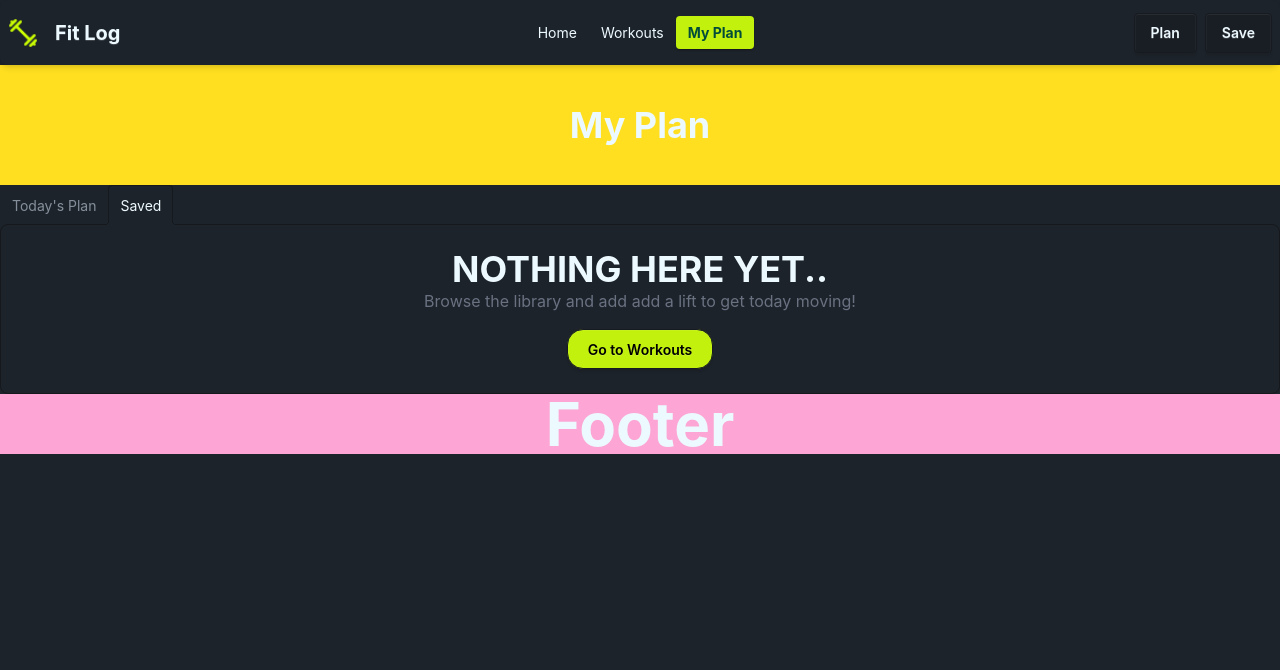
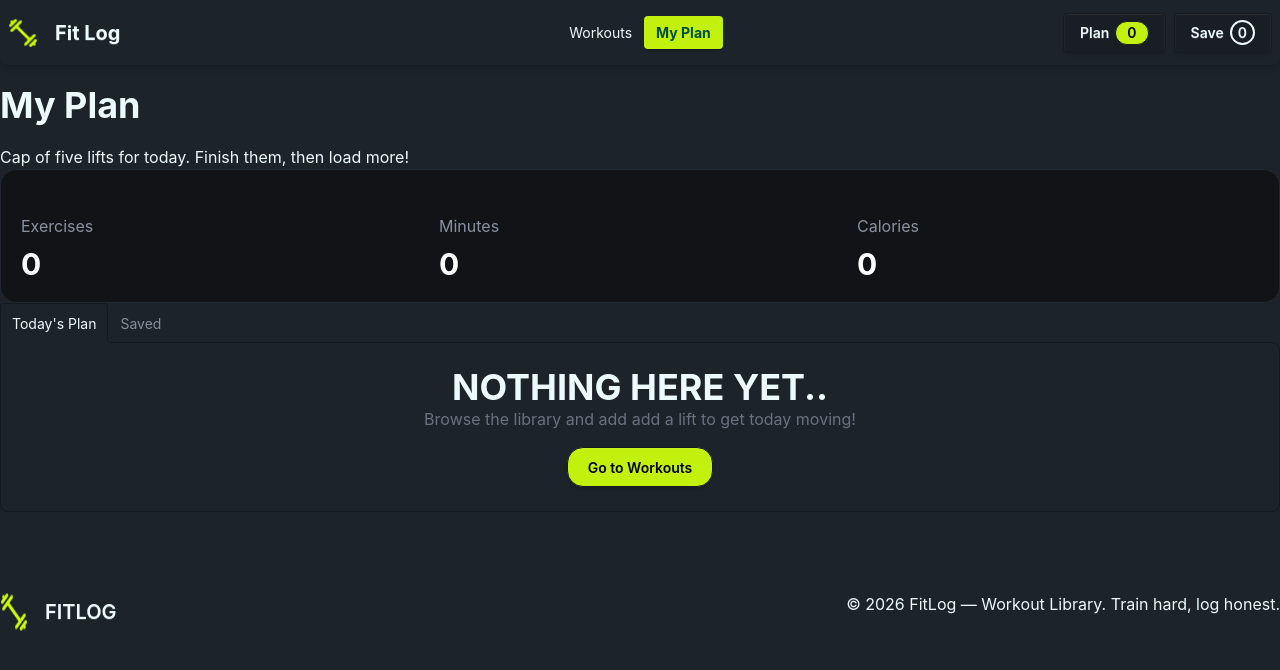
Before and after one commit to subongkarchakma/fit-log, a Next.js app: page /my-plan in a window 1280 px wide. Shown: the top 670 px of the page. Built offline with nearby package versions, Linux system fonts and the light colour scheme.

Commit message:
Footer section added

```diff
--- a/src/app/layout.tsx
+++ b/src/app/layout.tsx
@@ -3,7 +3,9 @@ import { Geist, Geist_Mono } from "next/font/google";
 import "./globals.css";
 import Navbar from "@/components/shared/Navbar";
 import WorkoutsProvider from "@/context/WorkoutsContext";
-import { ToastContainer } from "react-toastify/unstyled";
+import { ToastContainer } from "react-toastify";
+import Footer from "@/components/shared/Footer";
+
 
 const geistSans = Geist({
   variable: "--font-geist-sans",
@@ -32,7 +34,7 @@ export default function RootLayout({ children }: LayoutProps<"/">) {
         <WorkoutsProvider>
           <Navbar />
           {children}
-          <h2 className="font-bold text-6xl bg-pink-300 text-center">Footer</h2>
+          <Footer />
            <ToastContainer />
         </WorkoutsProvider>
       </body>
--- a/src/app/my-plan/page.tsx
+++ b/src/app/my-plan/page.tsx
@@ -1,18 +1,59 @@
 'use client';
-import WorkoutCard from '@/components/shared/WorkoutCard';
+import PlanCard from '@/components/my-plan/PlanCard';
+import SaveCard from '@/components/my-plan/SaveCard';
 import { WorkoutsContext } from '@/context/WorkoutsContext';
 import { IWorkout } from '@/types/workType';
+import Link from 'next/link';
 import React, { useContext } from 'react';
+
 
 const MyPlan = () => {
   const { addPlan, savedPlan } = useContext(WorkoutsContext);
-  console.log(addPlan, savedPlan);
+//   console.log(addPlan, savedPlan);
+
+const totalExercises = addPlan.length;
+
+  const totalMinutes = addPlan.reduce(
+    (total: number, workout: IWorkout) => total + workout.duration,
+    0,
+  );
+
+  const totalCalories = addPlan.reduce(
+    (total: number, workout: IWorkout) => total + workout.caloriesBurned,
+    0,
+  );
   return (
     <div className="container mx-auto">
-      <h2 className="font-bold text-4xl text-center bg-yellow-300 py-10 ">
-        {' '}
+      <h2 className="font-bold text-4xl py-5 ">
         My Plan
       </h2>
+       <p>Cap of five lifts for today. Finish them, then load more!</p>
+
+       <div className="bg-[#111317] border border-[#222630] rounded-2xl p-5">
+          <div className="grid grid-cols-1 md:grid-cols-3 gap-4 mt-6">
+            <div>
+              <p className="text-[#8A92A0]">Exercises</p>
+              <h3 className="text-3xl font-bold text-white mt-2">
+                {totalExercises}
+              </h3>
+            </div>
+
+            <div>
+              <p className="text-[#8A92A0]">Minutes</p>
+              <h3 className="text-3xl font-bold text-white mt-2">
+                {totalMinutes}
+              </h3>
+            </div>
+
+            <div>
+              <p className="text-[#8A92A0]">Calories</p>
+              <h3 className="text-3xl font-bold text-white mt-2">
+                {totalCalories}
+              </h3>
+            </div>
+          </div>
+        </div>
+        {/* My Plan section */}
       {/* name of each tab group should be unique */}
       <div className="tabs tabs-lift">
         <input
@@ -20,15 +61,25 @@ const MyPlan = () => {
           name="my_tabs_3"
           className="tab"
           aria-label="Today's Plan"
+          defaultChecked
         />
         <div className="tab-content bg-base-100 border-base-300 p-6">
           {addPlan.length === 0 ? (
-            <p className="text-center text-gray-500">
-              No workouts added to today&apos;s plan.
-            </p>
+            <div className="container mx-auto text-center">
+              <h3 className="font-bold text-4xl">NOTHING HERE YET..</h3>
+              <p className=" text-gray-500">
+                Browse the library and add add a lift to get today moving!
+              </p>
+
+              <Link href="/workouts">
+                <button className="btn py-2 px-5 text-black rounded-2xl bg-[#C2F10D] mt-4">
+                  Go to Workouts
+                </button>
+              </Link>
+            </div>
           ) : (
             addPlan.map((workout: IWorkout) => {
-              return <WorkoutCard key={workout.id} workout={workout} />;
+              return <PlanCard key={workout.id} workout={workout} />;
             })
           )}
         </div>
@@ -38,7 +89,6 @@ const MyPlan = () => {
           name="my_tabs_3"
           className="tab"
           aria-label="Saved"
-          defaultChecked
         />
         <div className="tab-content bg-base-100 border-base-300 p-6">
           {savedPlan.length === 0 ? (
@@ -53,7 +103,7 @@ const MyPlan = () => {
             </div>
           ) : (
             savedPlan.map((workout: IWorkout) => {
-              return <WorkoutCard key={workout.id} workout={workout} />;
+              return <SaveCard key={workout.id} workout={workout} />;
             })
           )}
         </div>
--- a/src/components/WorkoutDetails/SavedPlanButton.tsx
+++ b/src/components/WorkoutDetails/SavedPlanButton.tsx
@@ -1,23 +1,40 @@
-"use client";
+'use client';
 import { WorkoutsContext } from '@/context/WorkoutsContext';
 import { IWorkout } from '@/types/workType';
 import React, { useContext } from 'react';
 import { FaRegCalendarAlt } from 'react-icons/fa';
-
+import { toast } from 'react-toastify';
 
 const SavedPlanButton = ({ workout }: { workout: IWorkout }) => {
-    const { savedPlan, setSavedPlan} = useContext(WorkoutsContext)
+  const { savedPlan, setSavedPlan } = useContext(WorkoutsContext);
 
+  const isAdded = savedPlan.some((item: IWorkout) => item.id === workout.id);
 
   const handleSavedPlan = () => {
-  // Logic to add the workout to today's plan
-  console.log("Workout added to today's plan", workout);
-  setSavedPlan([...savedPlan, workout]);
-  alert(`Workout "${workout.name}" saved for later!`);
+    if (isAdded) {
+      setSavedPlan((prev) => prev.filter((item) => item.id !== workout.id));
+    } else {
+      setSavedPlan((prev) => [...prev, workout]);
+      toast.success(`"${workout.name}" added to your saved plan`);
     }
+  };
   return (
     <div>
-           <button className="bg-[#C2F800] text-black px-4 py-2 rounded-xl flex gap-2" onClick={handleSavedPlan}> <span className='pt-1'><FaRegCalendarAlt /></span>Save for later</button>
+      <button
+        className="bg-[#C2F800] text-black px-4 py-2 rounded-xl flex gap-2"
+        onClick={handleSavedPlan}
+      >
+        {isAdded ? (
+          'Added'
+        ) : (
+          <>
+            <span className="pt-1">
+              <FaRegCalendarAlt />
+            </span>
+            Add to saved plan
+          </>
+        )}
+      </button>
     </div>
   );
 };
--- a/src/components/WorkoutDetails/addPlanButton.tsx
+++ b/src/components/WorkoutDetails/addPlanButton.tsx
@@ -3,21 +3,35 @@ import { WorkoutsContext } from '@/context/WorkoutsContext';
 import { IWorkout } from '@/types/workType';
 import React, { useContext } from 'react';
 import { FaRegCalendarAlt } from 'react-icons/fa';
-import { toast } from 'react-toastify/unstyled';
+import { toast } from 'react-toastify';
+
 
 const AddPlanButton = ({ workout }: { workout: IWorkout }) => {
-    const { addPlan, setAddPlan} = useContext(WorkoutsContext)
+
+    const { addPlan, setAddPlan} = useContext(WorkoutsContext);
+
+    const isAdded = addPlan.some(
+    (item: IWorkout) => item.id === workout.id
+  );
+
+    const handleAddToPlan = () => {
+       if(isAdded){
+        setAddPlan((prev) =>
+        prev.filter((item) => item.id !== workout.id)
+      );
+       } else {
+
+          setAddPlan((prev) => [...prev, workout]);
+     toast.success(`"${workout.name}" added to today's workout plan`);
+       }
 
 
-const handleAddToPlan = () => {
-  // Logic to add the workout to today's plan
-  console.log("Workout added to today's plan", workout);
-  setAddPlan([...addPlan, workout]);
-  alert(`Workout "${workout.name}" added to today's plan!`);
-}
+    }
     return (
         <div>
-           <button className="bg-[#C2F800] text-black px-4 py-2 rounded-xl flex gap-2" onClick={handleAddToPlan}> <span className='pt-1'><FaRegCalendarAlt /></span>Add to Today&apos;s workout plan</button>
+            <button onClick={handleAddToPlan} className="bg-[#C2F800] text-black px-4 py-2 rounded-xl flex gap-2">
+            {isAdded ? ('Added') : ( <> <span className='pt-1'><FaRegCalendarAlt />
+            </span>Add to Today&apos;s workout plan </>)} </button>
         </div>
     );
 };
--- /dev/null
+++ b/src/components/my-plan/PlanCard.tsx
@@ -0,0 +1,84 @@
+import { WorkoutsContext } from '@/context/WorkoutsContext';
+import { IWorkout } from '@/types/workType';
+import Image from 'next/image';
+import Link from 'next/link';
+import React, { useContext } from 'react';
+import { FaStar } from 'react-icons/fa6';
+import { IoIosTimer } from 'react-icons/io';
+import { RxCross2 } from 'react-icons/rx';
+import { VscFlame } from 'react-icons/vsc';
+import { toast } from 'react-toastify';
+
+const PlanCard = ({ workout }: { workout: IWorkout }) => {
+  const { addPlan, setAddPlan } = useContext(WorkoutsContext);
+  return (
+    <div className="bg-[#15181F] border border-[#252A34] rounded-2xl p-4 mb-4 flex items-center gap-4">
+      {/* Left - Image */}
+      <div className="relative w-28 h-20 shrink-0 overflow-hidden rounded-xl">
+        <Image
+          src={workout.image}
+          alt={workout.name}
+          width={120}
+          height={120}
+        />
+      </div>
+
+      {/* Middle - Info */}
+      <div className="flex-1">
+        <h2 className="text-white font-bold text-lg">{workout.name}</h2>
+
+        <p className="text-[#8A92A0] text-sm mt-1">{workout.equipment}</p>
+
+        <div className="flex items-center gap-4 mt-2 text-sm">
+          <div className="flex gap-1">
+            <p>
+              <IoIosTimer />
+            </p>
+            <span className="text-[#9CA3AF]">{workout.duration} min</span>
+          </div>
+
+          <div className="flex gap-1">
+            <p>
+              <VscFlame />
+            </p>
+            <span className="text-[#9CA3AF]">
+              {workout.caloriesBurned} kcal
+            </span>
+          </div>
+
+          <div className="flex gap-1">
+            <p className="p-1">
+              <FaStar />
+            </p>
+            <p className="text-[#9CA3AF]"> {workout.rating}</p>
+          </div>
+        </div>
+      </div>
+
+      {/* Right - Buttons */}
+      <div className="flex items-center gap-3">
+        <Link href={`/workouts/${workout.id}`}>
+          <button className="border border-[#343A46] text-white px-4 py-2 rounded-xl text-sm">
+            View Details
+          </button>
+        </Link>
+
+        <button className="bg-[#C2F800] text-black px-4 py-2 rounded-xl text-sm font-semibold">
+          ✓ Mark as Done
+        </button>
+
+        <button
+          onClick={() => {
+             toast.warning("Workout removed from your plan!");
+            setAddPlan(addPlan.filter((item) => item.id !== workout.id));
+          }}
+          className="text-[#737B88] text-xl"
+        >
+          <RxCross2 />
+        </button>
+      </div>
+    </div>
+  );
+};
+
+export default PlanCard;
--- /dev/null
+++ b/src/components/my-plan/SaveCard.tsx
@@ -0,0 +1,84 @@
+import { WorkoutsContext } from '@/context/WorkoutsContext';
+import { IWorkout } from '@/types/workType';
+import Image from 'next/image';
+import Link from 'next/link';
+import React, { useContext } from 'react';
+import { FaStar } from 'react-icons/fa6';
+import { IoIosTimer } from 'react-icons/io';
+import { RxCross2 } from 'react-icons/rx';
+import { VscFlame } from 'react-icons/vsc';
+import { toast } from 'react-toastify';
+
+const SaveCard = ({ workout }: { workout: IWorkout }) => {
+  const { savedPlan, setSavedPlan } = useContext(WorkoutsContext);
+  return (
+    <div className="bg-[#15181F] border border-[#252A34] rounded-2xl p-4 mb-4 flex items-center gap-4">
+      {/* Left - Image */}
+      <div className="relative w-28 h-20 shrink-0 overflow-hidden rounded-xl">
+        <Image
+          src={workout.image}
+          alt={workout.name}
+          width={120}
+          height={120}
+        />
+      </div>
+
+      {/* Middle - Info */}
+      <div className="flex-1">
+        <h2 className="text-white font-bold text-lg">{workout.name}</h2>
+
+        <p className="text-[#8A92A0] text-sm mt-1">{workout.equipment}</p>
+
+        <div className="flex items-center gap-4 mt-2 text-sm">
+          <div className="flex gap-1">
+            <p>
+              <IoIosTimer />
+            </p>
+            <span className="text-[#9CA3AF]">{workout.duration} min</span>
+          </div>
+
+          <div className="flex gap-1">
+            <p>
+              <VscFlame />
+            </p>
+            <span className="text-[#9CA3AF]">
+              {workout.caloriesBurned} kcal
+            </span>
+          </div>
+
+          <div className="flex gap-1">
+            <p className="p-1">
+              <FaStar />
+            </p>
+            <p className="text-[#9CA3AF]"> {workout.rating}</p>
+          </div>
+        </div>
+      </div>
+
+      {/* Right - Buttons */}
+      <div className="flex items-center gap-3">
+        <Link href={`/workouts/${workout.id}`}>
+          <button className="border border-[#343A46] text-white px-4 py-2 rounded-xl text-sm">
+            View Details
+          </button>
+        </Link>
+
+        <button className="bg-[#C2F800] text-black px-4 py-2 rounded-xl text-sm font-semibold">
+          ✓ Mark as Done
+        </button>
+
+        <button
+          onClick={() => {
+            toast.warning("Workout removed from your plan!");
+            setSavedPlan(savedPlan.filter((item) => item.id !== workout.id));
+          }}
+          className="text-[#737B88] text-xl"
+        >
+          <RxCross2 />
+        </button>
+      </div>
+    </div>
+  );
+};
+
+export default SaveCard;
--- /dev/null
+++ b/src/components/shared/Footer.tsx
@@ -0,0 +1,20 @@
+import Image from 'next/image';
+import React from 'react';
+import logo from '@/assets/logo.png';
+
+const Footer = () => {
+  return (
+    <div className="container mx-auto flex justify-between mt-20 mb-4">
+      <div className="flex">
+        <Image src={logo} alt="logo-image" />
+        <p className="btn btn-ghost text-xl">FITLOG</p>
+      </div>
+
+      <div>
+        <p>© 2026 FitLog — Workout Library. Train hard, log honest.</p>
+      </div>
+    </div>
+  );
+};
+
+export default Footer;
--- a/src/components/shared/Navbar.tsx
+++ b/src/components/shared/Navbar.tsx
@@ -1,15 +1,16 @@
 "use client";
 import Image from 'next/image';
-import React from 'react';
+import React, { useContext } from 'react';
 import logo from "@/assets/logo.png";
 import Link from "next/link";
 import { usePathname } from "next/navigation";
+import { WorkoutsContext } from '@/context/WorkoutsContext';
 
 const Navbar = () => {
   const pathname = usePathname();
+  const { addPlan, savedPlan} = useContext(WorkoutsContext);
 
   const navLinks = [
-    { name: "Home", href: "/" },
     { name: "Workouts", href: "/workouts" },
     { name: "My Plan", href: "/my-plan" },
   ];
@@ -86,8 +87,8 @@ const Navbar = () => {
       </div>
 
       <div className="navbar-end flex gap-2">
-        <button className="btn">Plan</button>
-        <button className="btn">Save</button>
+        <button className="btn">Plan <span className="badge bg-[#C2F10D] text-black rounded-full">{addPlan.length}</span> </button>
+        <button className="btn">Save <span className="border-2 px-1.5 rounded-full">{savedPlan.length}</span></button>
       </div>
     </div>
     );
--- a/src/context/WorkoutsContext.tsx
+++ b/src/context/WorkoutsContext.tsx
@@ -1,11 +1,21 @@
 "use client";
 
-import React, { createContext, ReactNode, useState } from 'react';
-export const WorkoutsContext = createContext({});
+import { IWorkout } from '@/types/workType';
+import React, { createContext, ReactNode, SetStateAction, useState } from 'react';
+
+interface IWorkoutContext {
+  addPlan: IWorkout[];
+  setAddPlan: React.Dispatch<SetStateAction<IWorkout[]>>;
+  savedPlan: IWorkout[];
+  setSavedPlan: React.Dispatch<SetStateAction<IWorkout[]>>;
+}
+
+export const WorkoutsContext = createContext<IWorkoutContext>( {} as IWorkoutContext
+)
 
 const WorkoutsProvider = ({ children }: { children: ReactNode}) => {
-  const [addPlan, setAddPlan] = useState([]);
-  const [savedPlan, setSavedPlan] = useState([]);
+  const [addPlan, setAddPlan] = useState<IWorkout[]>([]);
+  const [savedPlan, setSavedPlan] = useState<IWorkout[]>([]);
 
   const sharedState = {
     addPlan,
```
Also changed, not shown: 1 other file (tests, documents, lock files or other folders). Lines whose indentation alone changed are shown as unchanged.
